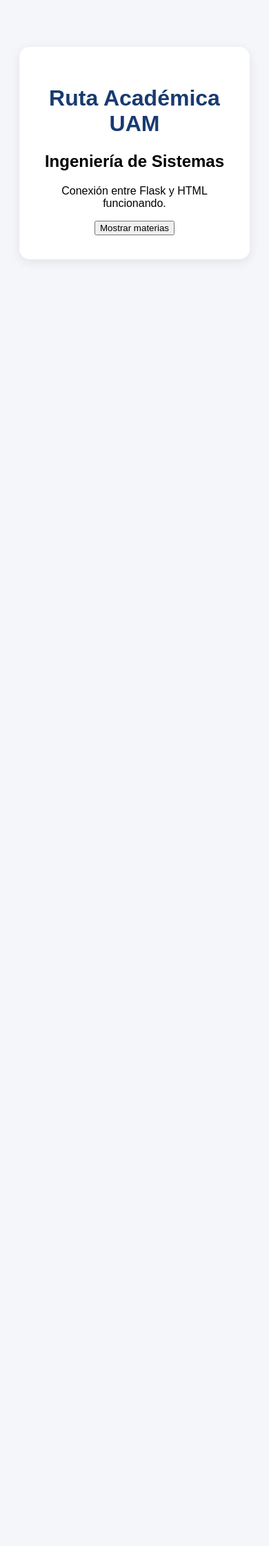
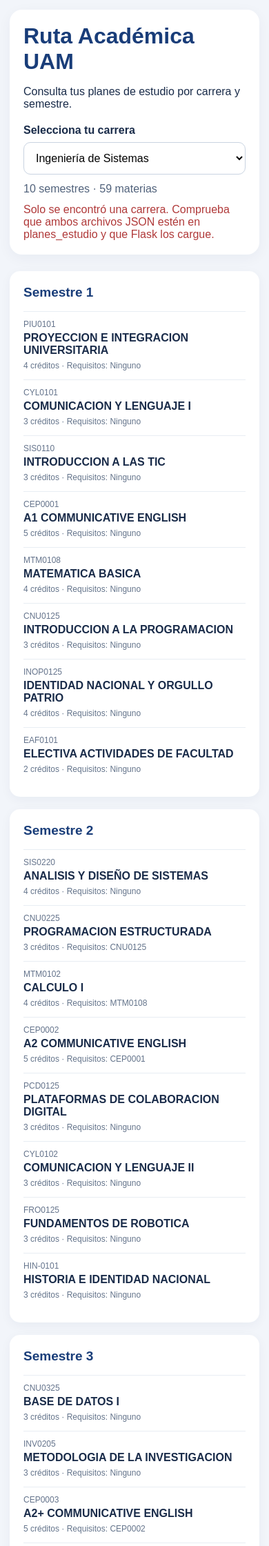
Before and after one commit to Cupena/ProgEstruc_MallaCurricular_ProyectoFinal, a Flask app: page / in a window 390 px wide. Shown: the top 2241 px of the page at 69% size. Before the commit the page ends 378 px from the top, so only its background shows below. Run offline with Flask 3, Linux system fonts and the light colour scheme.

Commit message:
Menu desplegable carreras

```diff
--- a/templates/index.html
+++ b/templates/index.html
@@ -1,105 +1,70 @@
-
 <!DOCTYPE html>
 <html lang="es">
 <head>
 <meta charset="UTF-8">
-    <meta name="viewport"
-          content="width=device-width, initial-scale=1.0">
-    <title>Ruta Académica</title>
+<meta name="viewport" content="width=device-width, initial-scale=1">
+<title>Ruta Académica UAM</title>
 <style>
-        body {
-            font-family: Arial, sans-serif;
-            background: #f4f6f9;
-            text-align: center;
-            padding: 60px 20px;
-        }
-
-        h1 {
-            color: #183b70;
-        }
-
-        .contenedor {
-            background: white;
-            padding: 35px;
-            border-radius: 15px;
-            max-width: 650px;
-            margin: auto;
-            box-shadow: 0 4px 15px #00000015;
-        }
+:root{font-family:Arial,sans-serif;color:#192b49;background:#f2f5fa}*{box-sizing:border-box}body{margin:0}.contenedor{max-width:1100px;margin:35px auto;padding:28px}header{background:white;padding:28px;border-radius:18px;box-shadow:0 5px 20px #12284b0c}h1{margin:0 0 10px;color:#193d79}label{display:block;margin:20px 0 8px;font-weight:700}select{width:100%;max-width:560px;padding:13px;border:1px solid #c9d3e1;border-radius:10px;background:white;font-size:16px}#mensaje{margin-top:12px;color:#b03939}#resumen{margin-top:12px;color:#51627b}.semestres{display:grid;grid-template-columns:repeat(auto-fit,minmax(290px,1fr));gap:18px;margin-top:24px}.semestre{background:white;padding:20px;border-radius:15px;box-shadow:0 4px 16px #12284b0c}.semestre h2{margin:0 0 16px;font-size:19px;color:#193d79}.materia{padding:11px 0;border-top:1px solid #e8edf3}.codigo{font-size:12px;color:#65748c}.nombre{font-weight:600;margin:4px 0}.extra{font-size:12px;color:#64748b;line-height:1.5}.vacio{padding:25px;text-align:center;color:#64748b}@media(max-width:600px){.contenedor{margin:0;padding:14px}header{padding:20px}}
 </style>
 </head>
 <body>
-    <div class="contenedor">
+<main class="contenedor">
+<header>
 <h1>Ruta Académica UAM</h1>
-        <h2>Ingeniería de Sistemas</h2>
-        <p>Conexión entre Flask y HTML funcionando.</p>
-
-        <button onclick="cargarMaterias()">
-            Mostrar materias
-        </button>
-
-        <div id="resultado"></div>
-    </div>
-
+<p>Consulta tus planes de estudio por carrera y semestre.</p>
+<label for="carrera">Selecciona tu carrera</label>
+<select id="carrera"><option value="">Cargando carreras...</option></select>
+<div id="resumen" aria-live="polite"></div>
+<div id="mensaje" role="alert"></div>
+</header>
+<section id="semestres" class="semestres" aria-live="polite"></section>
+</main>
 <script>
-        async function cargarMaterias() {
-            const resultado =
-                document.getElementById("resultado");
-
-            try {
-                const respuesta =
-                    await fetch("/api/planes");
-
-                if (!respuesta.ok) {
-                    throw new Error("Error del servidor");
-                }
-
-                const planes = await respuesta.json();
-
-                resultado.innerHTML = "";
-
-                planes.forEach(plan => {
-                    const titulo =
-                        document.createElement("h3");
-
-                    titulo.textContent = plan.nombre;
-                    resultado.appendChild(titulo);
-
-                    plan.semestres.forEach(
-                        (semestre, indice) => {
-                            const subtitulo =
-                                document.createElement("h4");
-
-                            subtitulo.textContent =
-                                "Semestre " + (indice + 1);
-
-                            resultado.appendChild(subtitulo);
-
-                            semestre.forEach(materia => {
-                                const parrafo =
-                                    document.createElement("p");
-
-                                parrafo.textContent =
-                                    materia.codigo + " - " +
-                                    materia.nombre;
-
-                                resultado.appendChild(parrafo);
+const selector=document.getElementById('carrera');
+const contenedor=document.getElementById('semestres');
+const resumen=document.getElementById('resumen');
+const mensaje=document.getElementById('mensaje');
+let planes=[];
+function texto(elemento,contenido){elemento.textContent=contenido==null?'':String(contenido);return elemento;}
+function dibujarCarrera(indice){
+ contenedor.replaceChildren();mensaje.textContent='';
+ const plan=planes[indice];
+ if(!plan){resumen.textContent='Selecciona una carrera válida.';return;}
+ const semestres=Array.isArray(plan.semestres)?plan.semestres:[];
+ const total=semestres.reduce((n,s)=>n+(Array.isArray(s)?s.length:0),0);
+ resumen.textContent=`${semestres.length} semestres · ${total} materias`;
+ if(!semestres.length){contenedor.appendChild(texto(document.createElement('p'),'Este plan no contiene semestres.'));return;}
+ semestres.forEach((semestre,i)=>{
+  const tarjeta=document.createElement('article');tarjeta.className='semestre';
+  tarjeta.appendChild(texto(document.createElement('h2'),`Semestre ${i+1}`));
+  if(!Array.isArray(semestre))return;
+  semestre.forEach(m=>{
+   const item=document.createElement('div');item.className='materia';
+   const codigo=texto(document.createElement('div'),m.codigo||'Sin código');codigo.className='codigo';
+   const nombre=texto(document.createElement('div'),m.nombre||'Sin nombre');nombre.className='nombre';
+   const extra=texto(document.createElement('div'),`${m.creditos??'?'} créditos · Requisitos: ${m.requisitos||'Ninguno'}`);extra.className='extra';
+   item.append(codigo,nombre,extra);tarjeta.appendChild(item);
+  });
+  contenedor.appendChild(tarjeta);
  });
 }
-                    );
-                });
-
-                if (planes.length === 0) {
-                    resultado.textContent =
-                        "No se encontraron carreras.";
+async function cargarCarreras(){
+ try{
+  const respuesta=await fetch('/api/planes',{cache:'no-store'});
+  if(!respuesta.ok)throw new Error(`HTTP ${respuesta.status}. Revisa la ruta /api/planes en app.py`);
+  const datos=await respuesta.json();
+  if(!Array.isArray(datos))throw new Error('La API debe devolver una lista de carreras.');
+  planes=datos.filter(p=>p&&typeof p==='object'&&Array.isArray(p.semestres));
+  selector.replaceChildren();
+  if(!planes.length){selector.appendChild(new Option('No hay carreras disponibles',''));mensaje.textContent='Verifica los JSON dentro de planes_estudio.';return;}
+  planes.forEach((p,i)=>selector.appendChild(new Option(p.nombre||`Carrera ${i+1}`,String(i))));
+  dibujarCarrera(0);
+  if(planes.length===1)mensaje.textContent='Solo se encontró una carrera. Comprueba que ambos archivos JSON estén en planes_estudio y que Flask los cargue.';
+ }catch(error){selector.replaceChildren(new Option('No se pudieron cargar las carreras',''));mensaje.textContent=`Error: ${error.message}`;}
 }
-
-            } catch (error) {
-                resultado.textContent =
-                    "No se pudieron cargar las materias: " +
-                    error.message;
-            }
-        }
+selector.addEventListener('change',()=>dibujarCarrera(Number(selector.value)));
+cargarCarreras();
 </script>
 </body>
 </html>
```
Lines whose indentation alone changed are shown as unchanged.
